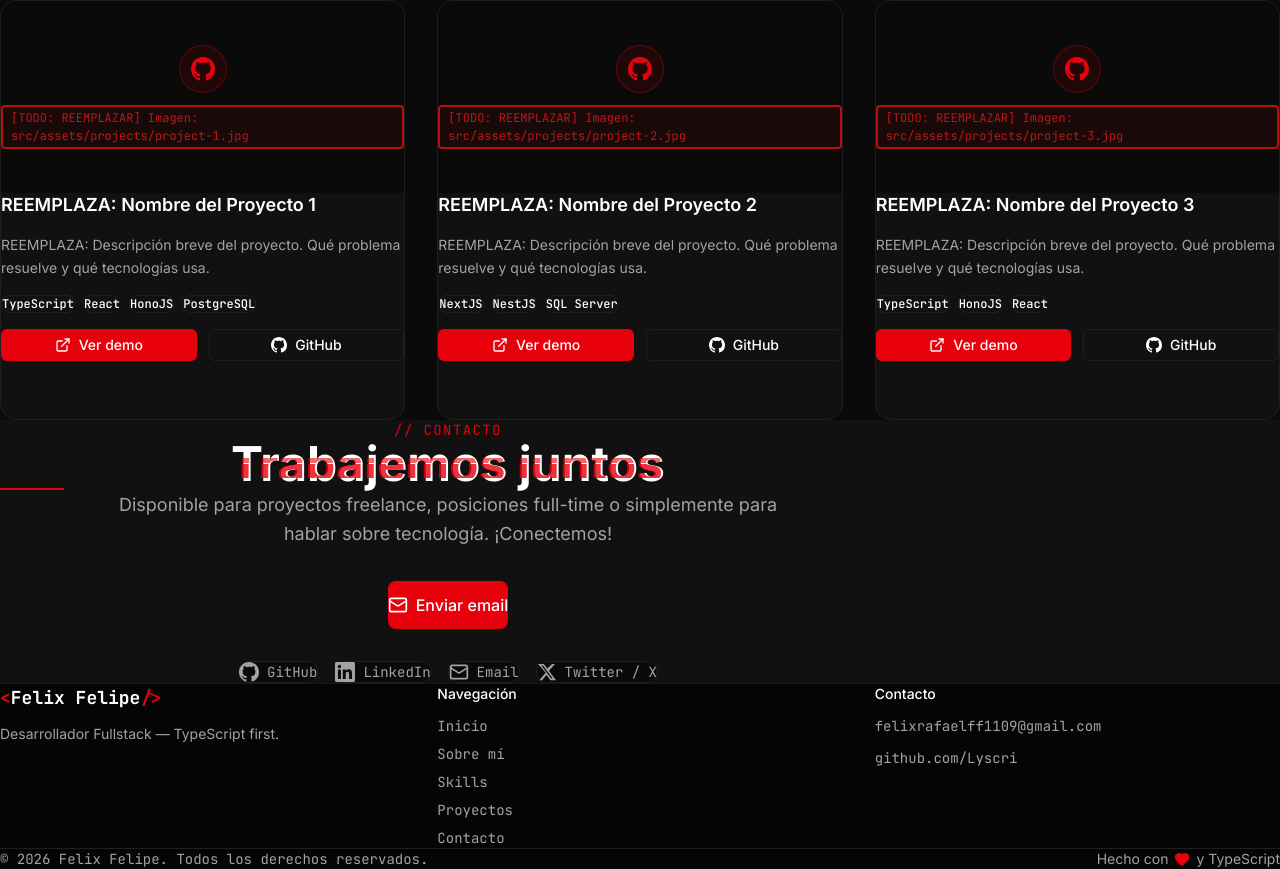
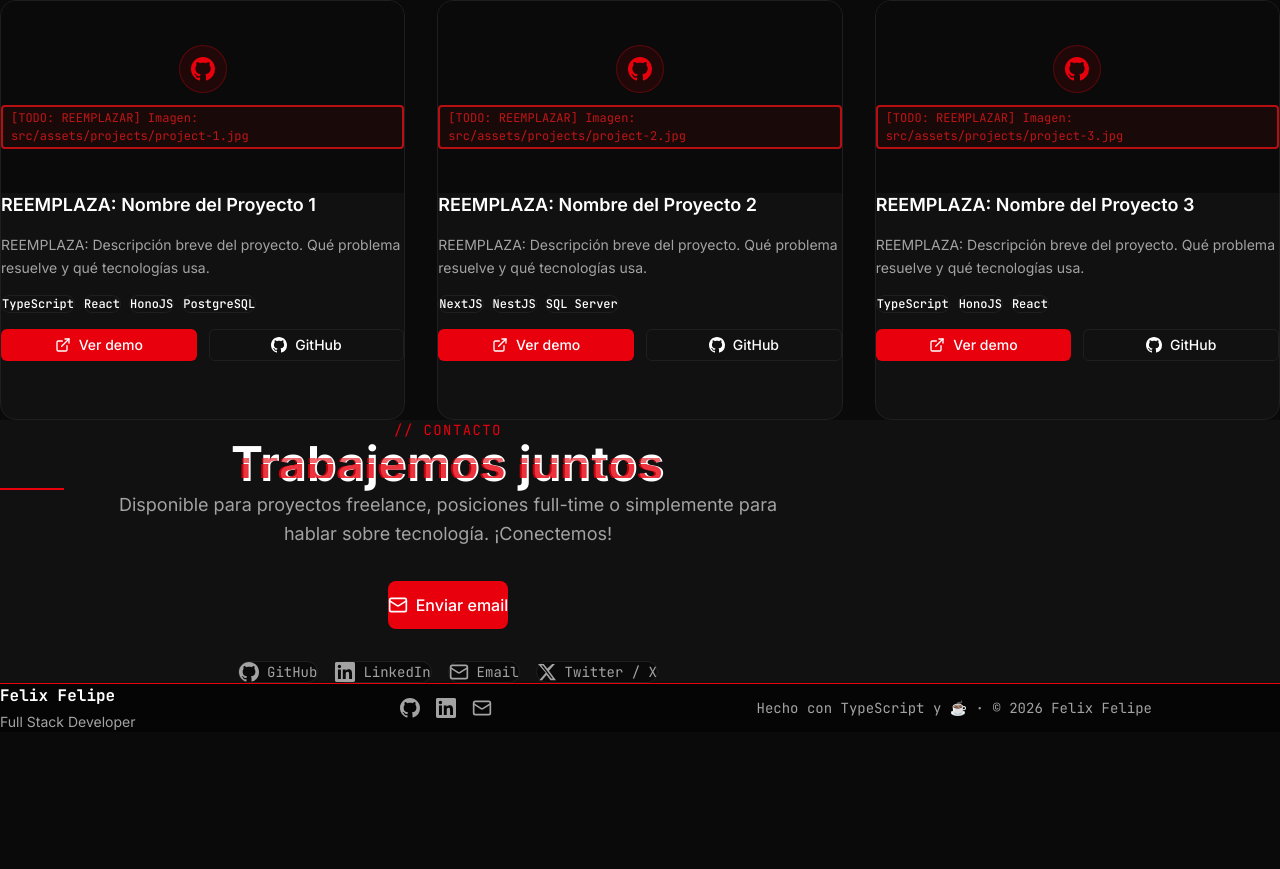
Before and after one commit to Lyscri/Portafolio-web, a React (Vite) app: page / in a window 1280 px wide. Shown: the part 1526-2395 px from the top of the page. After the commit the page ends 2258 px from the top, so only its background shows below. Built offline with nearby package versions, Linux system fonts and the light colour scheme.

Commit message:
feat(footer): redesign with minimal two-column layout
Replaces the 3-column grid with a single flex row:
name+role on the left, social icon links in the center,
copyright on the right. Stacks vertically on mobile.
Removes nav link repetition. Border-top is solid red.

```diff
--- a/src/components/organisms/Footer.tsx
+++ b/src/components/organisms/Footer.tsx
@@ -1,71 +1,46 @@
-import { Heart } from 'lucide-react'
+import { Mail } from 'lucide-react'
+import { SocialIcon } from '@/components/atoms/SocialIcon'
 import { getCurrentYear } from '@/utils'
-import { NAV_LINKS } from '@/constants/navigation'
-import { scrollToSection } from '@/utils'
+
+const FOOTER_SOCIALS = [
+  { label: 'GitHub', href: 'https://github.com/Lyscri', icon: 'github' },
+  { label: 'LinkedIn', href: 'https://www.linkedin.com/in/felix-felipe00', icon: 'linkedin' },
+  { label: 'Email', href: 'mailto:felixrafaelff1109@gmail.com', icon: 'mail' },
+]
 
 export function Footer() {
-  const year = getCurrentYear()
-
   return (
-    <footer className="bg-[#050505] border-t border-[#E8000D]/30 py-12">
-      <div className="max-w-7xl mx-auto px-6">
-        <div className="grid grid-cols-1 md:grid-cols-3 gap-8 mb-8">
-          {/* Brand */}
-          <div className="flex flex-col gap-3">
-            <span className="font-mono font-bold text-lg">
-              <span className="text-[#E8000D]">{'<'}</span>
-              <span className="text-white">Felix Felipe</span>
-              <span className="text-[#E8000D]">{'/>'}</span>
-            </span>
-            <p className="text-[#A3A3A3] text-sm">
-              Desarrollador Fullstack — TypeScript first.
-            </p>
-          </div>
-
-          {/* Quick links */}
-          <div className="flex flex-col gap-3">
-            <span className="text-white font-medium text-sm">Navegación</span>
-            <nav className="flex flex-col gap-2">
-              {NAV_LINKS.map(link => (
-                <button
-                  key={link.href}
-                  onClick={() => scrollToSection(link.href)}
-                  className="text-[#A3A3A3] hover:text-[#E8000D] text-sm font-mono text-left transition-colors duration-300 cursor-none w-fit"
-                >
-                  {link.label}
-                </button>
-              ))}
-            </nav>
-          </div>
-
-          {/* Contact */}
-          <div className="flex flex-col gap-3">
-            <span className="text-white font-medium text-sm">Contacto</span>
-            <a
-              href="mailto:felixrafaelff1109@gmail.com"
-              className="text-[#A3A3A3] hover:text-[#E8000D] text-sm font-mono transition-colors duration-300"
-            >
-              felixrafaelff1109@gmail.com
-            </a>
-            <a
-              href="https://github.com/Lyscri"
-              target="_blank"
-              rel="noopener noreferrer"
-              className="text-[#A3A3A3] hover:text-[#E8000D] text-sm font-mono transition-colors duration-300"
-            >
-              github.com/Lyscri
-            </a>
-          </div>
+    <footer className="bg-[#050505] border-t border-[#E8000D] py-8">
+      <div className="max-w-6xl mx-auto px-6 flex flex-col md:flex-row items-center justify-between gap-6">
+        {/* Brand */}
+        <div className="flex flex-col items-center md:items-start gap-1 text-center md:text-left">
+          <span className="font-mono font-bold text-white text-base">Felix Felipe</span>
+          <span className="text-[#A3A3A3] text-sm">Full Stack Developer</span>
         </div>
 
-        <div className="border-t border-[#1F1F1F] pt-8 flex flex-col md:flex-row items-center justify-between gap-4">
-          <p className="text-[#A3A3A3] text-sm font-mono">
-            © {year} Felix Felipe. Todos los derechos reservados.
-          </p>
-          <p className="text-[#A3A3A3] text-sm flex items-center gap-1.5">
-            Hecho con <Heart className="w-4 h-4 text-[#E8000D] fill-[#E8000D]" /> y TypeScript
-          </p>
+        {/* Social icons */}
+        <div className="flex items-center gap-4">
+          {FOOTER_SOCIALS.map(link => (
+            <a
+              key={link.label}
+              href={link.href}
+              target={link.href.startsWith('mailto') ? undefined : '_blank'}
+              rel="noopener noreferrer"
+              aria-label={link.label}
+              className="text-[#A3A3A3] hover:text-[#E8000D] transition-colors duration-300"
+            >
+              {link.icon === 'mail'
+                ? <Mail className="w-5 h-5" />
+                : <SocialIcon name={link.icon} className="w-5 h-5" />
+              }
+            </a>
+          ))}
         </div>
+
+        {/* Copyright */}
+        <p className="text-[#A3A3A3] text-sm font-mono text-center md:text-right">
+          Hecho con TypeScript y ☕ · © {getCurrentYear()} Felix Felipe
+        </p>
       </div>
     </footer>
   )
```
